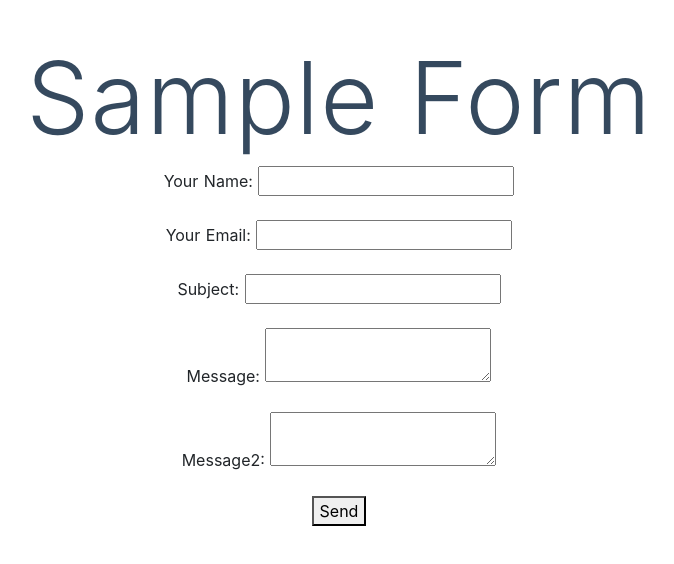
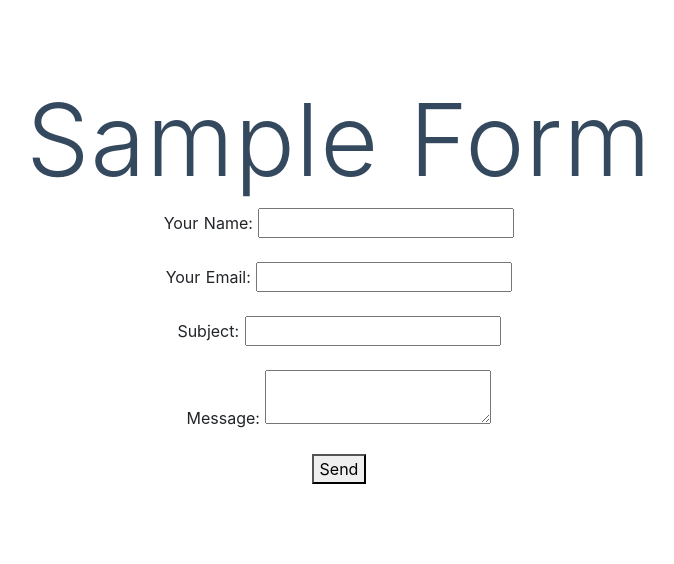
Before and after one commit to ogawatti/nuxt-sample, a Nuxt app: page /form in a window 1280 px wide. Shown: the part 110-674 px from the top of the page, without its empty margins (301-975 px from the left). Built offline with nearby package versions, Linux system fonts and the light colour scheme.

Commit message:
hidden message2

```diff
--- a/pages/form.vue
+++ b/pages/form.vue
@@ -17,7 +17,7 @@
           <p>
             <label>Message: <textarea name="message"></textarea></label>
           </p>
-          <p>
+          <p style=display:none;>
             <label>Message2: <textarea name="message2"></textarea></label>
           </p>
           <p>
```
